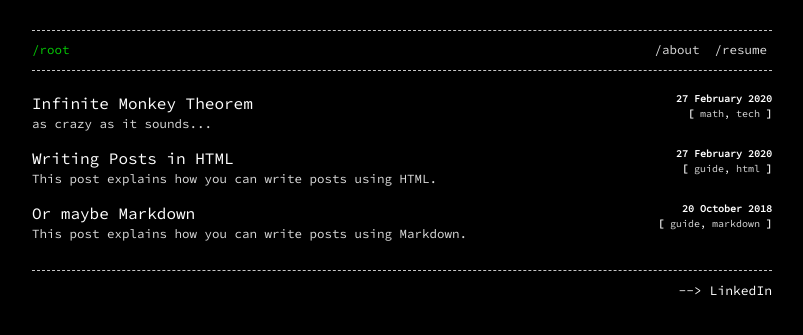
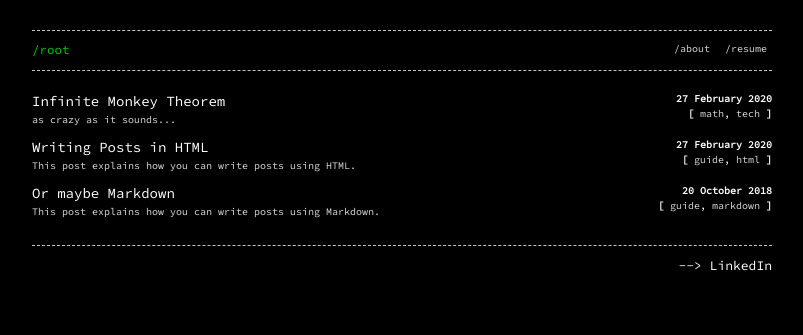
Before and after one commit to skbol/skbol.github.io, a Jekyll site: the page built from index.html, in a window 1280 px wide. Shown: the top 335 px of the page, without its empty margins (238-1041 px from the left). Built offline with Jekyll 4.4.1, drawn with Linux system fonts in a browser that asks for light colours.

Commit message:
relative unit "em" for Font sizes

```diff
--- a/css/main.scss
+++ b/css/main.scss
@@ -44,7 +44,7 @@
 
 body {
     font-family: "Source Code Pro", monospace;
-    font-size: 12.5px;
+    font-size: 10px;
     background-color: $background-color;
     color: $text-primary-color;
     margin: 0 auto;
@@ -107,7 +107,7 @@
 
     // padding: 30px 0 20px 0;
     .site-title{
-        font-size: 12.5px;
+        font-size: 1.25em;
         color: $text-accent-color;
         display: inline-block;
     }
@@ -126,13 +126,13 @@
         max-width: 500px;
         color: $text-primary-color;
         display: inline-block;
-        font-size: 16px;
+        font-size: 1.4em;
     }
     .details{
         @extend .pull-right;
         text-align: right;
         margin-left: 20px;
-        font-size: 10px;
+        font-size: 1em;
     }
     .subtitle{
         max-width: 500px;
```
